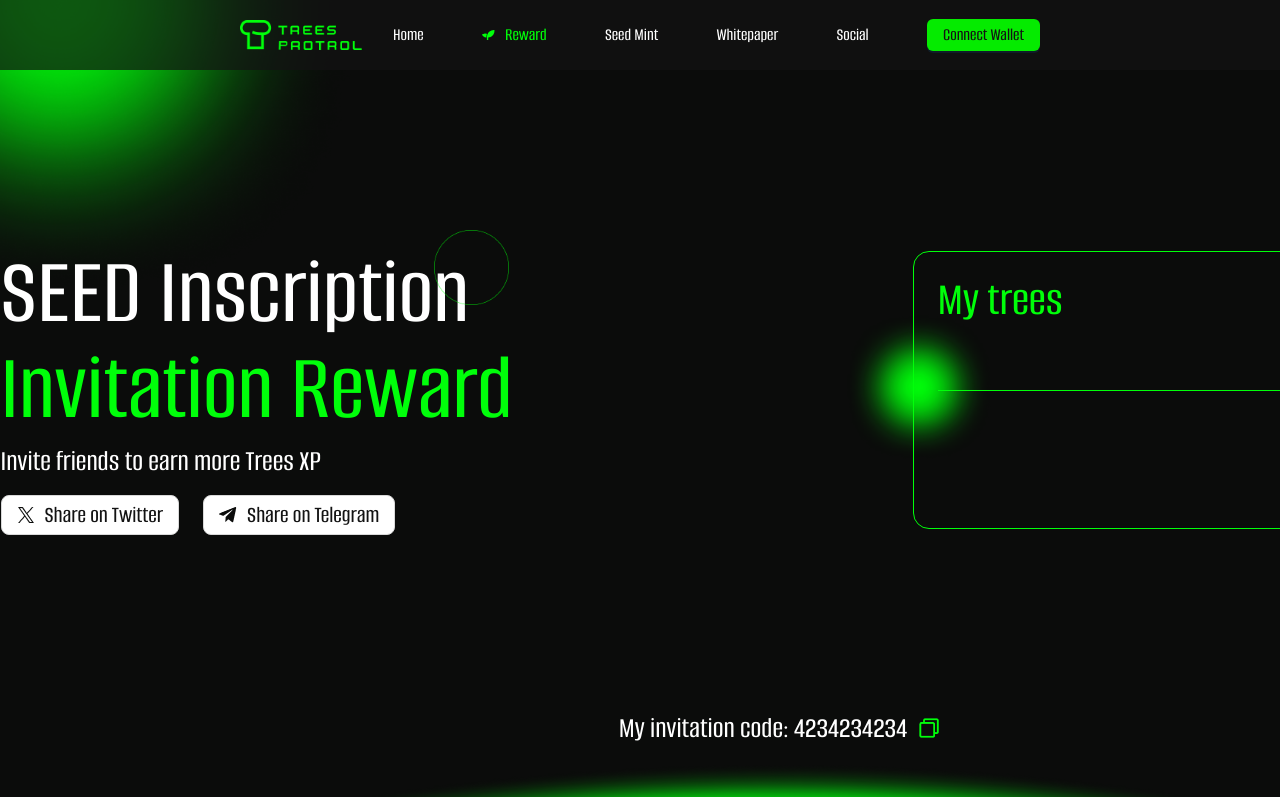
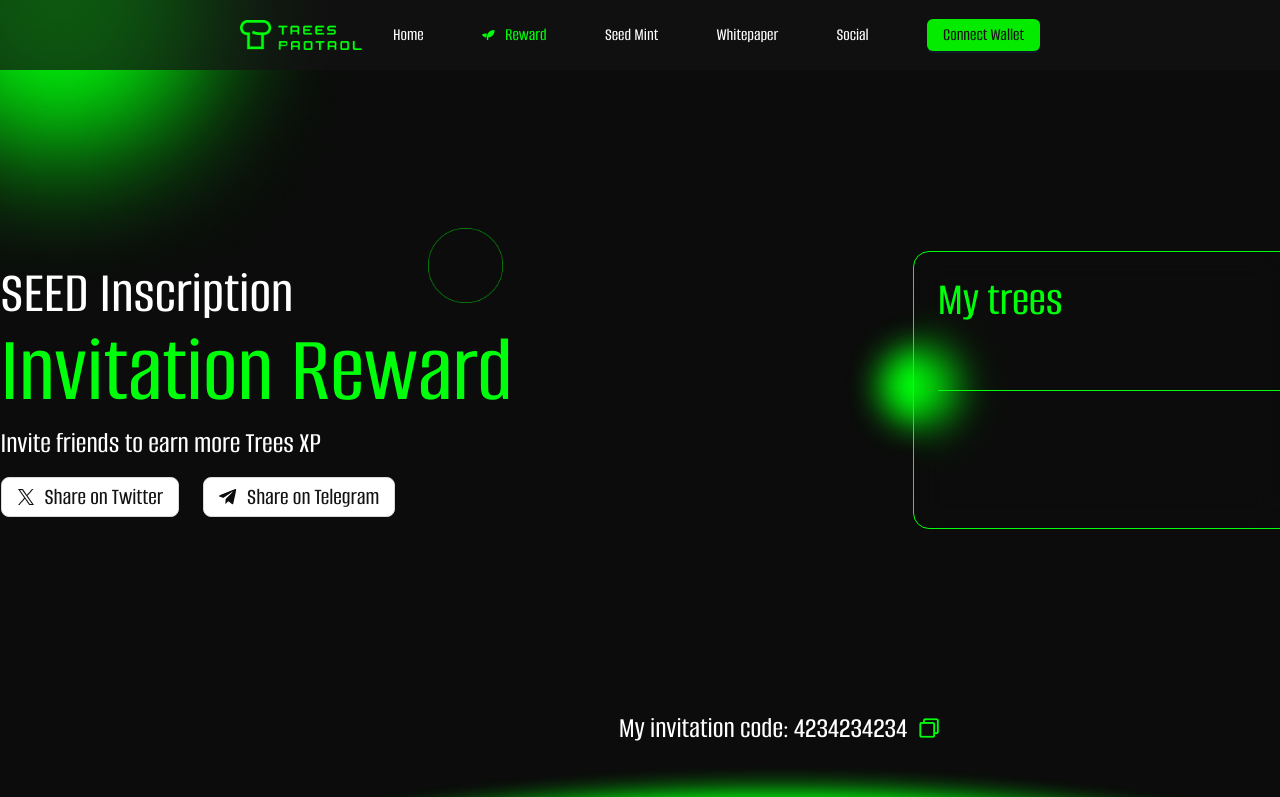
Before and after one commit to weiWang513/trees, a Next.js app: page /reward in a window 1280 px wide. Shown: the top 797 px of the page. Built offline with nearby package versions, Linux system fonts and the light colour scheme.

Commit message:
feat: styles

```diff
--- a/app/reward/index.scss
+++ b/app/reward/index.scss
@@ -18,13 +18,16 @@
   }
   .hr {
     flex: 0 0 517px;
-    height: 278px;
-    border-radius: 16px;
-    border: 1px solid rgba(0, 255, 10, 1);
+    &-ta {
+      height: 278px;
+      border-radius: 16px;
+      border: 1px solid rgba(0, 255, 10, 1);
+      backdrop-filter: blur(15px);
+    }
   }
   .g-c {
-    top: -15px;
-    right: -40px;
+    top: -35px;
+    right: -210px;
   }
   .g-c-r {
     top: 0;
@@ -43,8 +46,9 @@
     left: -70px;
   }
   .hr-rward-tm {
-    right: -70px;
-    top: -70px;
+    right: -62px;
+    top: -66px;
+    z-index: 2;
   }
   .hr-g-rward-circle {
     right: -140px;
@@ -82,6 +86,13 @@
     background: url("/images/b.png") no-repeat;
     background-size: 1920px 210px;
     background-position: top center;
+    .g-circle-t {
+      top: 300px;
+      // left: 760px;
+      margin: auto;
+      width: 300px;
+      height: 300px;
+    }
   }
   .locl {
     width: 1100px;
@@ -91,12 +102,7 @@
     width: 1440px;
     height: 589px;
   }
-  .g-circle-t {
-    // top: 50px;
-    left: 760px;
-    width: 400px;
-    height: 400px;
-  }
+
   .l {
     flex: 0 0 700px;
     height: 511px;
@@ -209,14 +215,10 @@
     background-size: contain;
   }
 
-  .ant-btn-primary:not(
-      :disabled
-    ):not(.ant-btn-disabled):hover {
+  .ant-btn-primary:not(:disabled):not(.ant-btn-disabled):hover {
     background: #00ff0a;
   }
-  .ant-btn-default:not(
-      :disabled
-    ):not(.ant-btn-disabled):hover {
+  .ant-btn-default:not(:disabled):not(.ant-btn-disabled):hover {
     color: #131313;
     border-color: #00ff0a;
     background: #00ff0a;
@@ -251,7 +253,7 @@
       border-color: #00ff0a;
       background: rgba(0, 255, 10, 0.1);
       .ti,
-      .line-i:first-child{
+      .line-i:first-child {
         color: #00ff0a;
       }
     }
--- a/app/reward/page.tsx
+++ b/app/reward/page.tsx
@@ -42,7 +42,7 @@ export default function Reward() {
       <div className="m-auto t-content flex flex-row items-center justify-between relative">
         <div className="flex flex-col items-start justify-center		">
           <div className="flex flex-row items-baseline relative">
-            <p className="text-[#fff] text-8xl">SEED Inscription</p>
+            <p className="text-[#fff] text-6xl">SEED Inscription</p>
             <Image
               src="/images/g-cir.png"
               alt="Logo"
@@ -95,7 +95,7 @@ export default function Reward() {
           </div>
         </div>
 
-        <div className="hr relative p-24px flex flex-col">
+        <div className="hr relative">
           <Image
             src="/images/l-bg.png"
             alt="Logo"
@@ -123,10 +123,12 @@ export default function Reward() {
             priority
             quality={100}
           />
-          <p className="flex-1 text-5xl text-[#00FF0A] hr-line">My trees</p>
-          <p className="flex-1 text-5xl text-[#00FF0A] text-right flex flex-col justify-end">
-            <span>1000</span>
-          </p>
+          <div className="hr-ta flex flex-col p-24px">
+            <p className="flex-1 text-5xl text-[#00FF0A] hr-line">My trees</p>
+            <p className="flex-1 text-5xl text-[#00FF0A] text-right flex flex-col justify-end">
+              <span>1000</span>
+            </p>
+          </div>
         </div>
       </div>
       <div className="flex items-center justify-center text-3xl">
```
